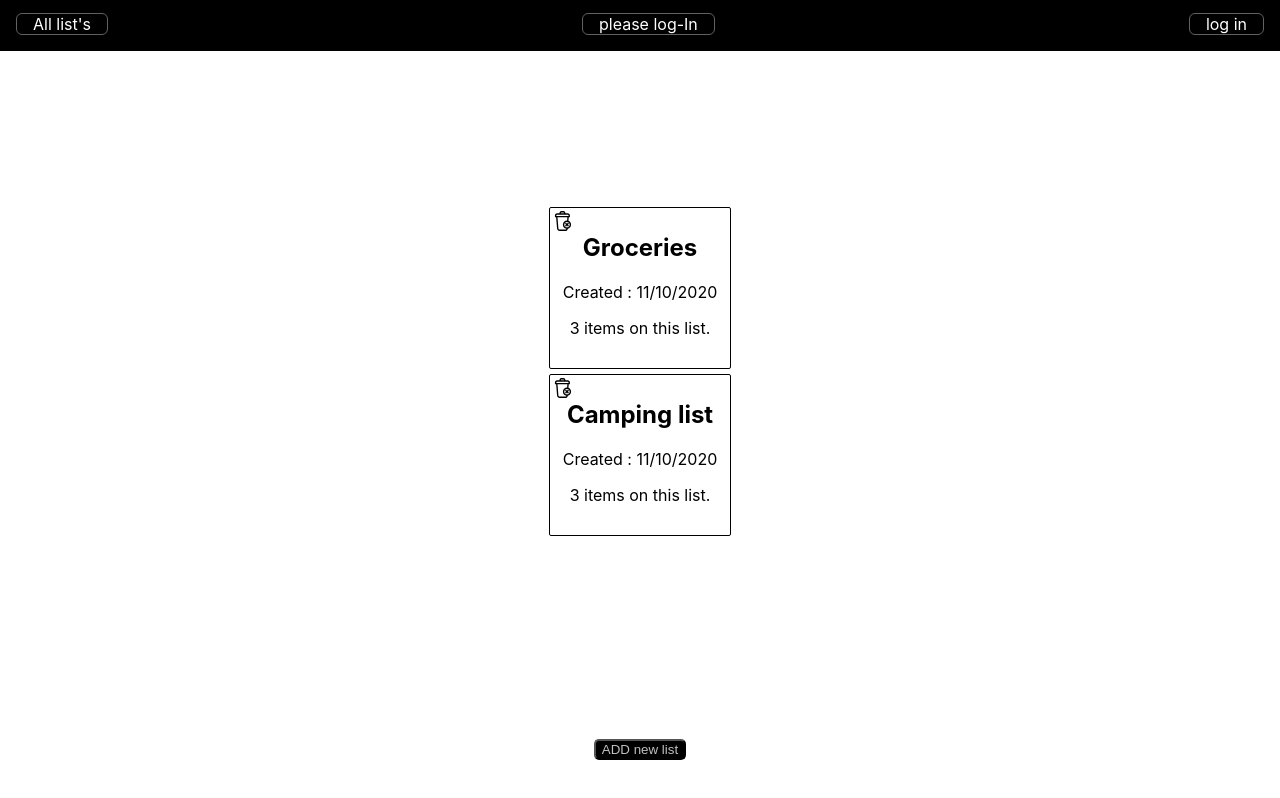
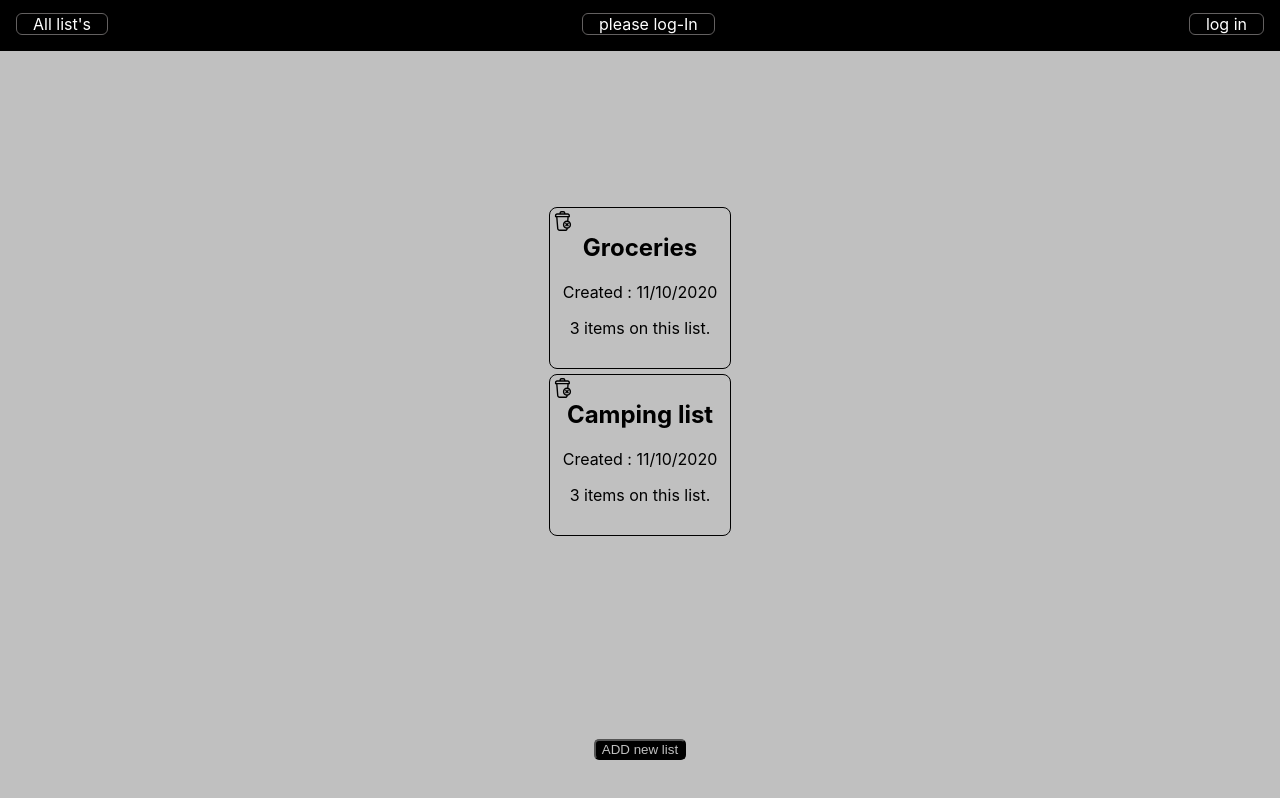
Before and after one commit to Luka-dot/familyShopper, a React (Create React App) app: page / in a window 1280 px wide. Shown: the top 798 px of the page. Built offline with nearby package versions, Linux system fonts and the light colour scheme; no server answers.

Commit message:
styling changes

```diff
--- a/src/App.scss
+++ b/src/App.scss
@@ -1,7 +1,8 @@
 .App {
   text-align: center;
-  min-height: 80vh;
+  min-height: 89.2vh;
   padding-bottom:90px;
+  background-color: silver;
 
   .positionInBottom {
     position: fixed;
@@ -23,5 +24,5 @@
   align-items: center;
   justify-content: center;
   font-size: calc(10px + 2vmin);
-  color: white;
+  color: silver;
 }
--- a/src/components/directory/directory-component.styles.scss
+++ b/src/components/directory/directory-component.styles.scss
@@ -3,7 +3,7 @@
     height: 160px;
     border: 1px solid black;
     margin: 5px;
-    border-radius: 2px;
+    border-radius: 8px;
     justify-content: center;
     align-items: center;
 
--- a/src/components/list-item/list-item.styles.scss
+++ b/src/components/list-item/list-item.styles.scss
@@ -5,7 +5,7 @@
     align-items: center;
     min-height: 40px;
     border: 2px solid grey;
-    border-radius: 3px;
+    border-radius: 8px;
     margin-top: 3px;
 
     .item-text {
```
